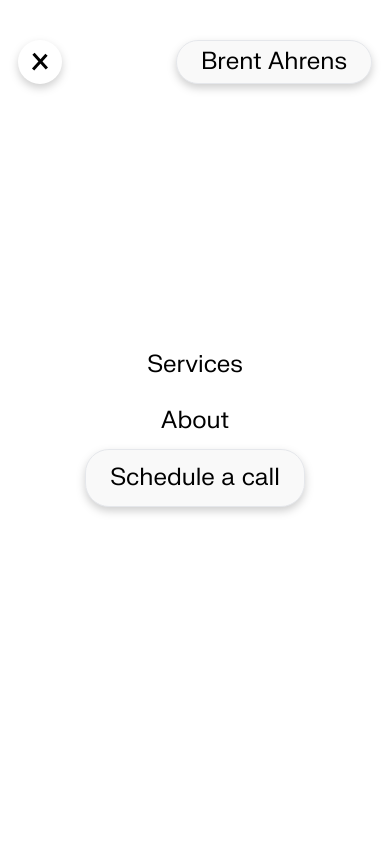
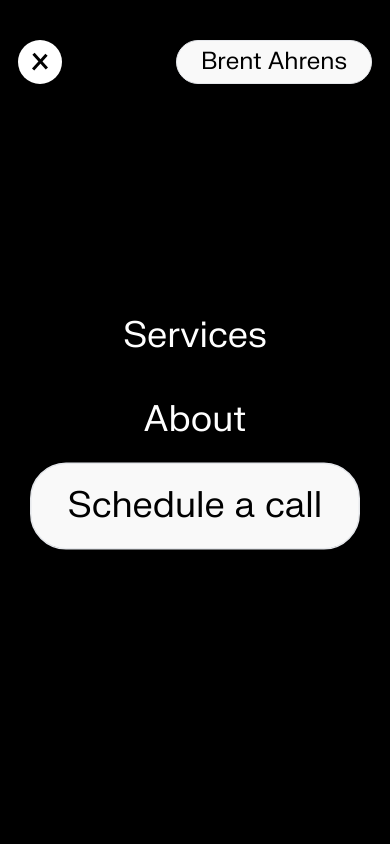
Before and after one commit to brentahrens1/brent-ahrens-portfolio-2024, a React (Create React App) app: page / in a window 390 px wide. Both pictures are taken after a click on the element 40 px from the left and 62 px from the top of the page. Shown: the top 844 px of the page. Built offline with nearby package versions, Linux system fonts and the light colour scheme; no server answers.

Commit message:
mobile nav overlay animation

```diff
--- a/src/components/partials/navigation/overlay.tsx
+++ b/src/components/partials/navigation/overlay.tsx
@@ -6,16 +6,16 @@ type OverlayProps = {
 
 const Overlay = ({ isOverlayOpen }: OverlayProps) => {
   return (
-    <div className={`fixed top-0 left-0 w-full h-screen bg-white z-10 ${isOverlayOpen ? 'flex' : 'hidden'}`}>
+    <div className={`flex fixed top-1/2 left-1/2 -translate-x-1/2 -translate-y-1/2 bg-black z-10 rounded-full ${isOverlayOpen ? 'transition-all duration-1000 h-screen w-full scale-150' : 'transition-all w-0 h-0 duration-1000'}`}>
       <div className="flex flex-col items-center gap-14 w-full">
-        <div className="flex flex-col justify-center items-center cursor-pointer transition-all w-full h-full">
+        <div className={`flex flex-col justify-center items-center cursor-pointer transition-all w-full h-full ${isOverlayOpen ? 'transition-all duration-1000 opacity-100 delay-300': 'transition-all duration-1000 opacity-0'}`}>
           <NavLink
-            to="/services" className='transition-all duration-200 ease-in-out hover:text-nightblue hover:underline py-3 px-10'>
+            to="/services" className='text-white transition-all duration-200 ease-in-out hover:text-nightblue hover:underline py-3 px-10'>
             <p className="text-2xl">Services</p>
           </NavLink>
           <NavLink
             to="/about"
-            className='transition-all duration-200 ease-in-out hover:text-nightblue hover:underline py-3'
+            className='text-white transition-all duration-200 ease-in-out hover:text-nightblue hover:underline py-3'
           >
             <p className="text-2xl">About</p>
           </NavLink>
```
